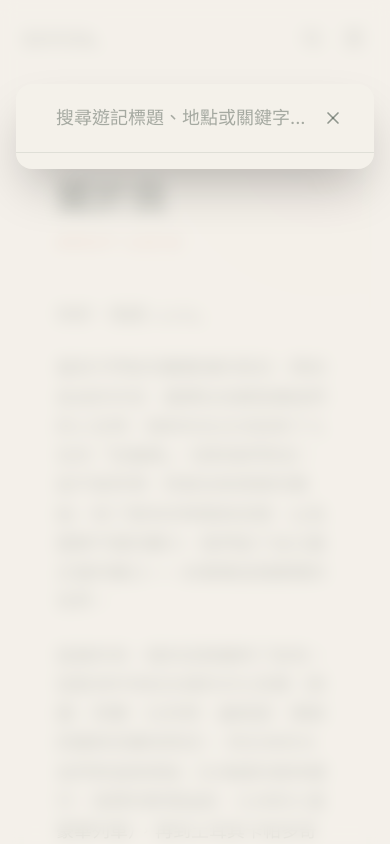
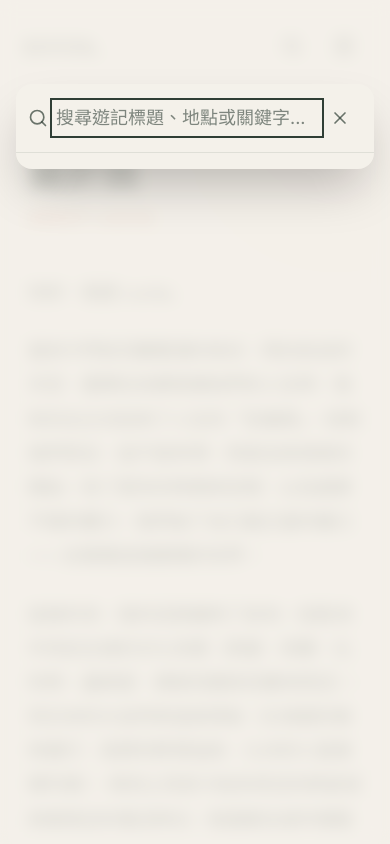
Before and after one commit to luciahappy123-jpg/luciaonthego, a Next.js app: page /about in a window 390 px wide. Both pictures are taken after a click on the button 312 px from the left and 38 px from the top of the page. Shown: the top 844 px of the page. Built offline with nearby package versions, Linux system fonts and the light colour scheme; a web font is replaced by a local one.

Commit message:
Improve mobile reading layout and navigation touch targets

```diff
--- a/src/app/about/page.tsx
+++ b/src/app/about/page.tsx
@@ -8,11 +8,11 @@ export const metadata: Metadata = {
 
 export default function AboutPage() {
     return (
-        <main className="min-h-screen bg-earth-ocean py-24 px-6 md:px-12 text-earth-text selection:bg-earth-accent/30 selection:text-earth-text relative overflow-hidden">
+        <main className="min-h-screen bg-earth-ocean py-24 px-3 sm:px-6 md:px-12 text-earth-text selection:bg-earth-accent/30 selection:text-earth-text relative overflow-hidden">
             <Header className="absolute top-0 left-0 w-full z-20 flex justify-between items-center px-6 md:px-12 py-6 text-earth-text" />
 
-            <div className="max-w-4xl mx-auto mt-12 md:mt-20">
-                <div className="bg-[#F4F1EA] rounded-3xl p-8 md:p-16 shadow-[0_8px_30px_rgb(0,0,0,0.04)] relative overflow-hidden">
+            <div className="max-w-4xl mx-auto mt-6 md:mt-20">
+                <div className="bg-[#F4F1EA] rounded-3xl px-4 py-8 sm:p-8 md:p-16 shadow-[0_8px_30px_rgb(0,0,0,0.04)] relative overflow-hidden">
                     {/* Decorative element */}
                     <div className="absolute top-0 right-0 w-64 h-64 bg-earth-accent/5 rounded-full blur-3xl -translate-y-1/2 translate-x-1/3"></div>
 
@@ -21,7 +21,7 @@ export default function AboutPage() {
                         <p className="font-sans text-earth-accent tracking-[0.2em] uppercase text-sm font-semibold">About Lucia</p>
                     </header>
 
-                    <div className="prose prose-lg md:prose-xl prose-stone max-w-none font-sans font-light text-earth-text/90 leading-relaxed relative z-10">
+                    <div className="prose prose-lg md:prose-xl prose-stone max-w-none font-sans font-normal text-earth-text/90 leading-[1.9] break-words relative z-10">
                         <p>你好，我是 Lucia。</p>
 
                         <p>當孩子們如羽翼豐滿的鳥兒，飛向各自的天空、選擇在他鄉發展她們的人生時，我和先生正式迎來了人生的「空巢期」。但對我們而言，這不是停滯，而是全新探索的開始。有了更多的時間與空間，以及還算不錯的體力，我們給了自己最正當的藉口——去看看這個遼闊的世界。</p>
--- a/src/app/globals.css
+++ b/src/app/globals.css
@@ -29,3 +29,13 @@ body {
 main:has([data-focused-trip="true"]) .home-branding {
   display: none;
 }
+
+/* Keep keyboard navigation visible on the warm background. */
+a:focus-visible, button:focus-visible, input:focus-visible {
+  outline: 2px solid var(--color-earth-text);
+  outline-offset: 4px;
+}
+
+.prose {
+  overflow-wrap: anywhere;
+}
--- a/src/app/page.tsx
+++ b/src/app/page.tsx
@@ -10,7 +10,7 @@ const MapBackground = dynamic(() => import('@/components/MapBackground'), {
 
 export default function Home() {
   return (
-    <main className="relative h-screen w-screen overflow-hidden bg-earth-ocean">
+    <main className="relative h-dvh w-full overflow-hidden bg-earth-ocean">
 
       {/* 頂部導覽列 */}
       <Header className="absolute top-0 w-full z-20 flex justify-between items-center px-6 md:px-12 py-6 text-earth-text pointer-events-auto drop-shadow-sm" />
--- a/src/app/posts/[slug]/page.tsx
+++ b/src/app/posts/[slug]/page.tsx
@@ -32,30 +32,30 @@ export default async function Post({ params }: { params: Promise<{ slug: string
     }
 
     return (
-        <main className="relative min-h-screen bg-earth-ocean/30 py-24 px-6 md:px-12 text-earth-text selection:bg-earth-accent/30 selection:text-earth-text">
+        <main className="relative min-h-screen bg-earth-ocean/30 py-24 px-3 sm:px-6 md:px-12 text-earth-text selection:bg-earth-accent/30 selection:text-earth-text">
             {/* Top-left Back to Home Button */}
             <div className="absolute top-6 left-6 md:top-10 md:left-10 z-50">
-                <Link href="/" className="inline-flex items-center text-sm font-sans tracking-widest uppercase border border-earth-text/20 bg-[#F4F1EA] rounded-full px-4 py-2 hover:bg-earth-text hover:text-earth-ocean shadow-sm transition-all duration-300">
+                <Link href="/" className="inline-flex items-center text-sm font-sans tracking-widest uppercase border border-earth-text/20 bg-[#F4F1EA] rounded-full min-h-11 px-4 py-3 hover:bg-earth-text hover:text-earth-ocean shadow-sm transition-all duration-300">
                     ← 回首頁
                 </Link>
             </div>
 
-            <article className="max-w-3xl mx-auto bg-[#F4F1EA] p-8 md:p-12 shadow-[0_8px_30px_rgb(0,0,0,0.04)] rounded-2xl">
+            <article className="max-w-3xl mx-auto bg-[#F4F1EA] px-4 py-8 sm:p-8 md:p-12 shadow-[0_8px_30px_rgb(0,0,0,0.04)] rounded-2xl">
                 <header className="mb-12 text-center">
-                    <p className="text-earth-accent font-sans text-sm tracking-widest font-semibold uppercase mb-4">
+                    <p className="text-earth-accent font-sans text-sm tracking-wide leading-relaxed font-semibold uppercase mb-4">
                         {post.location} ‧ {post.date}
                     </p>
                     <h1 className="text-3xl md:text-5xl font-serif font-bold text-earth-text mb-6 leading-tight !leading-normal">
                         {post.title}
                     </h1>
                     {post.description && (
-                        <p className="text-lg text-earth-text/80 font-sans font-light italic mt-4 max-w-2xl mx-auto leading-relaxed">
+                        <p className="text-lg text-earth-text/80 font-sans font-normal mt-4 max-w-2xl mx-auto leading-relaxed">
                             {post.description}
                         </p>
                     )}
                 </header>
 
-                <div className="prose prose-lg md:prose-xl prose-stone max-w-none text-earth-text/90 font-sans font-light
+                <div className="prose prose-lg md:prose-xl prose-stone max-w-none text-earth-text/90 font-sans font-normal leading-[1.9] break-words
               prose-headings:font-serif prose-headings:font-semibold prose-headings:text-earth-text
               prose-a:text-earth-accent hover:prose-a:text-earth-text prose-a:transition-colors
               prose-img:rounded-xl prose-img:shadow-md
--- a/src/components/Header.tsx
+++ b/src/components/Header.tsx
@@ -32,17 +32,18 @@ export default function Header({ className = "absolute top-0 w-full z-20 flex ju
                     <Link href="/about" className={`${isAbout ? 'text-earth-accent font-semibold border-b border-earth-accent pb-1' : 'hover:text-earth-accent transition-colors'}`}>關於</Link>
                     <button
                         aria-label="搜尋"
-                        className="ml-4 hover:text-earth-accent transition-colors"
+                        className="ml-2 inline-flex h-11 w-11 items-center justify-center rounded-full hover:bg-earth-text/5 hover:text-earth-accent transition-colors"
                         onClick={() => setIsSearchOpen(true)}
                     >
                         <Search size={18} />
                     </button>
                 </nav>
-                <div className="flex md:hidden gap-5 items-center">
-                    <button aria-label="搜尋" onClick={() => { setIsMenuOpen(false); setIsSearchOpen(true); }}>
+                <div className="flex md:hidden gap-2 items-center">
+                    <button className="inline-flex h-11 w-11 items-center justify-center rounded-full hover:bg-earth-text/5" aria-label="搜尋" onClick={() => { setIsMenuOpen(false); setIsSearchOpen(true); }}>
                         <Search className="w-5 h-5 hover:text-earth-accent transition-colors" />
                     </button>
                     <button
+                        className="inline-flex h-11 w-11 items-center justify-center rounded-full hover:bg-earth-text/5"
                         aria-label={isMenuOpen ? '關閉選單' : '選單'}
                         aria-expanded={isMenuOpen}
                         aria-controls="mobile-navigation"
--- a/src/components/SearchModal.tsx
+++ b/src/components/SearchModal.tsx
@@ -104,19 +104,20 @@ export default function SearchModal({ isOpen, onClose }: SearchModalProps) {
 
             {/* 搜尋框與結果 */}
             <div className="relative w-full max-w-2xl bg-[#F4F1EA] rounded-2xl shadow-2xl overflow-hidden animate-in fade-in zoom-in-95 duration-200">
-                <div className="flex items-center px-6 py-4 border-b border-earth-text/10">
-                    <Search className="w-5 h-5 text-earth-text/50 mr-4" />
+                <div className="flex items-center px-3 sm:px-6 py-3 border-b border-earth-text/10">
+                    <Search className="w-5 h-5 shrink-0 text-earth-text/70 mr-2 sm:mr-4" />
                     <input
                         ref={inputRef}
                         type="text"
                         placeholder="搜尋遊記標題、地點或關鍵字..."
-                        className="flex-1 bg-transparent border-none outline-none text-earth-text placeholder:text-earth-text/40 font-sans text-lg"
+                        className="min-w-0 w-full flex-1 bg-transparent border-none outline-none text-earth-text placeholder:text-earth-text/60 font-sans text-lg"
                         value={searchTerm}
                         onChange={(e) => setSearchTerm(e.target.value)}
                     />
                     <button
                         onClick={onClose}
-                        className="p-2 text-earth-text/50 hover:text-earth-accent transition-colors rounded-full hover:bg-earth-text/5"
+                        aria-label="關閉搜尋"
+                        className="flex h-11 w-11 shrink-0 items-center justify-center text-earth-text/70 hover:text-earth-accent transition-colors rounded-full hover:bg-earth-text/5"
                     >
                         <X className="w-5 h-5" />
                     </button>
@@ -136,9 +137,9 @@ export default function SearchModal({ isOpen, onClose }: SearchModalProps) {
                                     onClick={onClose}
                                     className="block px-6 py-4 hover:bg-white/60 transition-colors border-l-2 border-transparent hover:border-earth-accent"
                                 >
-                                    <div className="flex items-center justify-between mb-1">
+                                    <div className="flex flex-col sm:flex-row sm:items-center justify-between gap-1 sm:gap-4 mb-2">
                                         <h3 className="font-serif font-bold text-earth-text text-lg">{post.title}</h3>
-                                        <span className="text-xs font-sans tracking-wider text-earth-text/50">{post.date}</span>
+                                        <span className="shrink-0 text-sm font-sans tracking-wide text-earth-text/50">{post.date}</span>
                                     </div>
                                     <p className="text-sm font-sans text-earth-text/70 line-clamp-1">
                                         {post.location && <span className="font-semibold text-earth-accent mr-2">{post.location}</span>}
```
Also changed, not shown: src/app/posts/page.tsx (+8 -8 lines).
